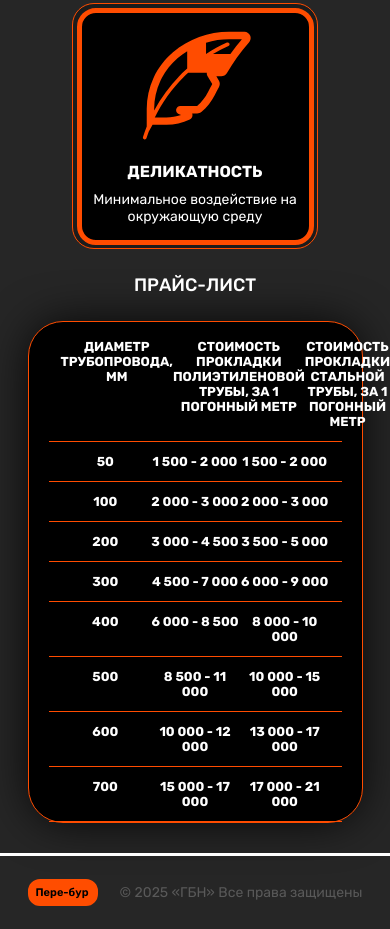
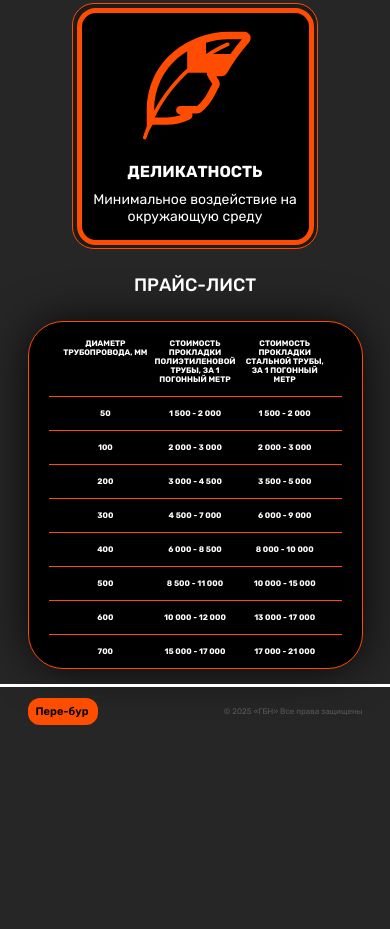
Before and after one commit to Yl1tochka/Byrovie_raboti, a plain HTML site: page index.html in a window 390 px wide. Shown: the part 1702-2631 px from the top of the page. After the commit the page ends 2438 px from the top, so only its background shows below. Drawn offline with Linux system fonts and the light colour scheme.

Commit message:
Полный адаптив главной страницы

```diff
--- a/access/media_phon.css
+++ b/access/media_phon.css
@@ -280,4 +280,56 @@
   .card4_sec3.changed4 .line_card4_sec3 {
     height: 514px;
   }
+
 }
+/* адаптация 4 секции */
+@media (max-width: 680px ) {
+  .price {
+    margin-top: 25px;
+  }
+  /* таблица */
+  .table_bord {
+    margin-top: 25px;
+    padding: 5px 20px 0px 20px;
+    font-size: 8px;
+  }
+  /* строки таблицы */
+  .stroke_tabel {
+    padding: 12px;
+    border-bottom: 1px solid #ff4c00;
+  }
+  .stroke_tabel > div {
+    width: 175px;
+  }
+  .stoke_last {
+    border-bottom: none;
+  }
+}
+/* адаптация подвала */
+@media (max-width: 680px) {
+  footer {
+    margin-top: 15px;
+    padding: 11px 0;
+  }
+  .foot {
+    font-size: 8px;
+  }
+}
+/* Адаптив кнопки слайдер */
+@media (max-width: 680px){
+  #scrollToTopBtn svg{
+    width: 50px;
+    height: 50px;
+  }
+  #scrollToTopBtn {
+    border-radius: 100%;
+    display: none;
+    position: fixed;
+    bottom: 20px;
+    right: 10%;
+    z-index: 1000;
+    border: none;
+    cursor: pointer;
+    background: none;
+  }
+}
--- a/access/media_tab.css
+++ b/access/media_tab.css
@@ -144,6 +144,9 @@
   .stroke_tabel > div {
     width: 175px;
   }
+  .stoke_last {
+    border-bottom: none;
+  }
 }
 /* адаптация подвала */
 @media (max-width: 1160px) {
--- a/access/style.css
+++ b/access/style.css
@@ -44,7 +44,7 @@ body {
   border: 1px solid var(--primary);
 }
 
-
+/* Шапка */
 header {
   padding: 20px 0 0 0;
   margin-bottom: 20px;
```
